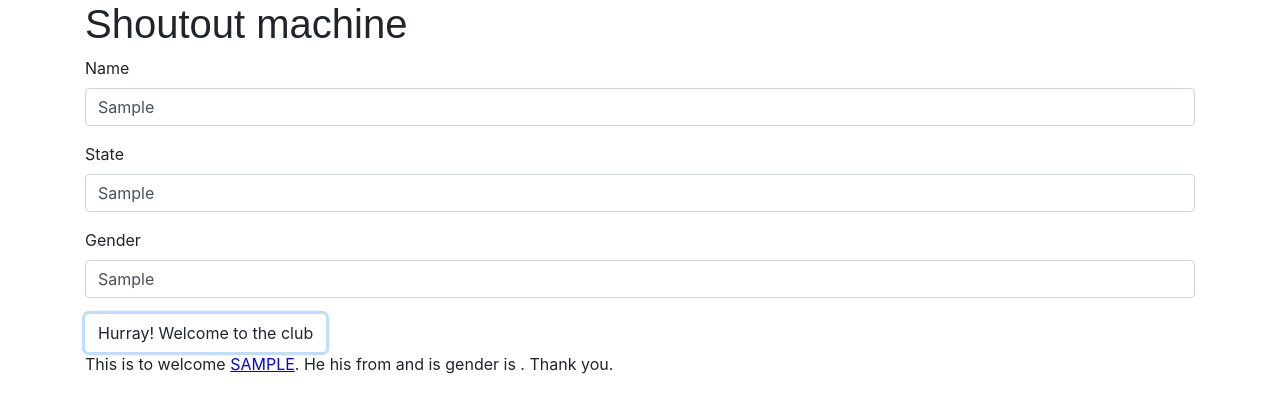
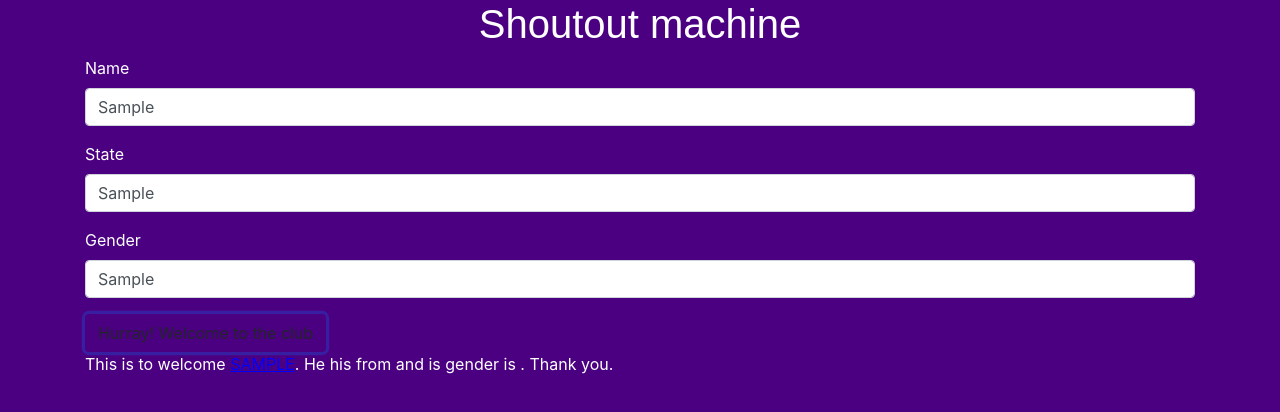
Before and after one commit to KOLAWOLEADE/Shouting-out-machine, a plain HTML site: page index.html in a window 1280 px wide. Both pictures are taken after typing "Sample", "Sample", "Sample" into the empty fields and a click on the button "Hurray! Welcome to the club". Drawn offline with Linux system fonts and the light colour scheme.

```diff
--- a/css/style.css
+++ b/css/style.css
@@ -9,5 +9,22 @@
 
 h1{
     font-family: Arial, Helvetica, sans-serif;
+    color: white;
+    text-align: center;
 
 }
+
+body{
+    background-color: indigo;
+}
+label{
+    color: white;
+}
+
+btn{
+    color: white;
+}
+
+p{
+    color: white;
+}
```
